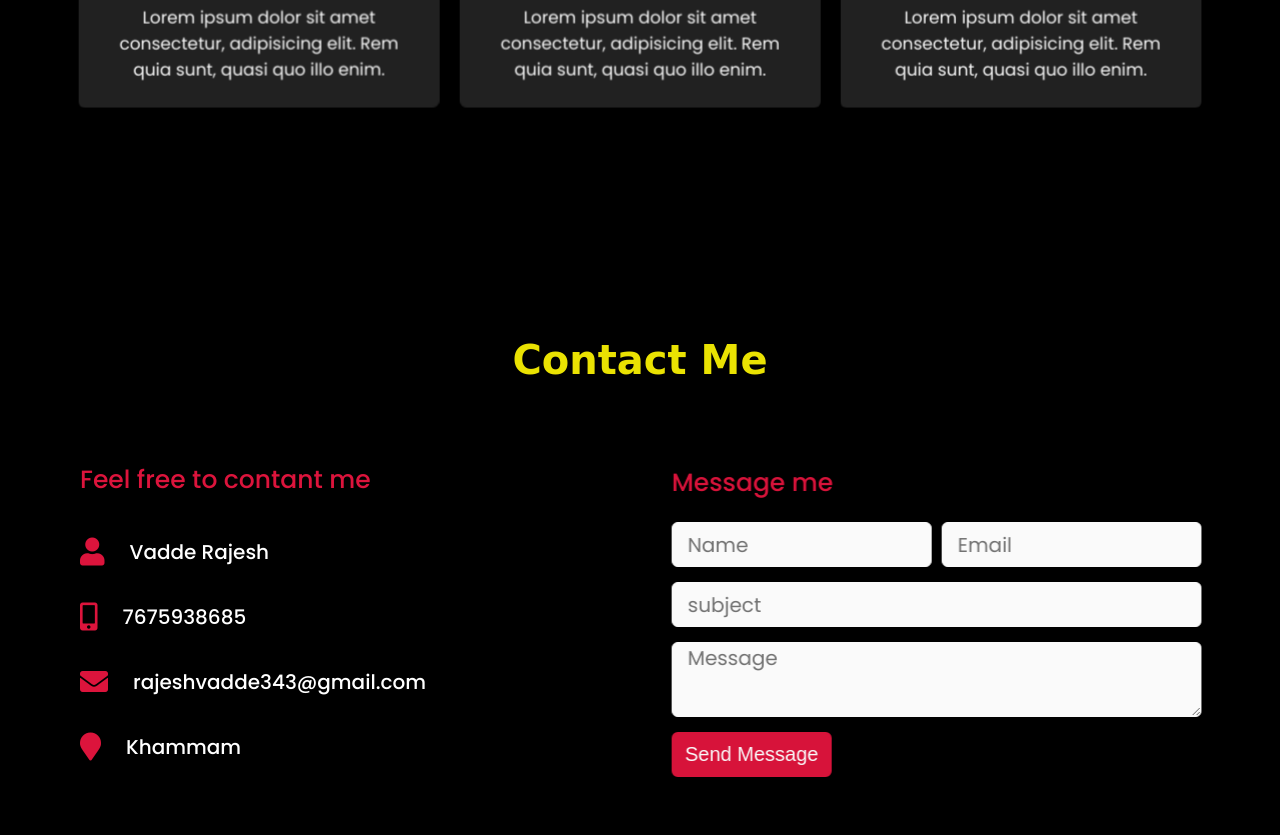
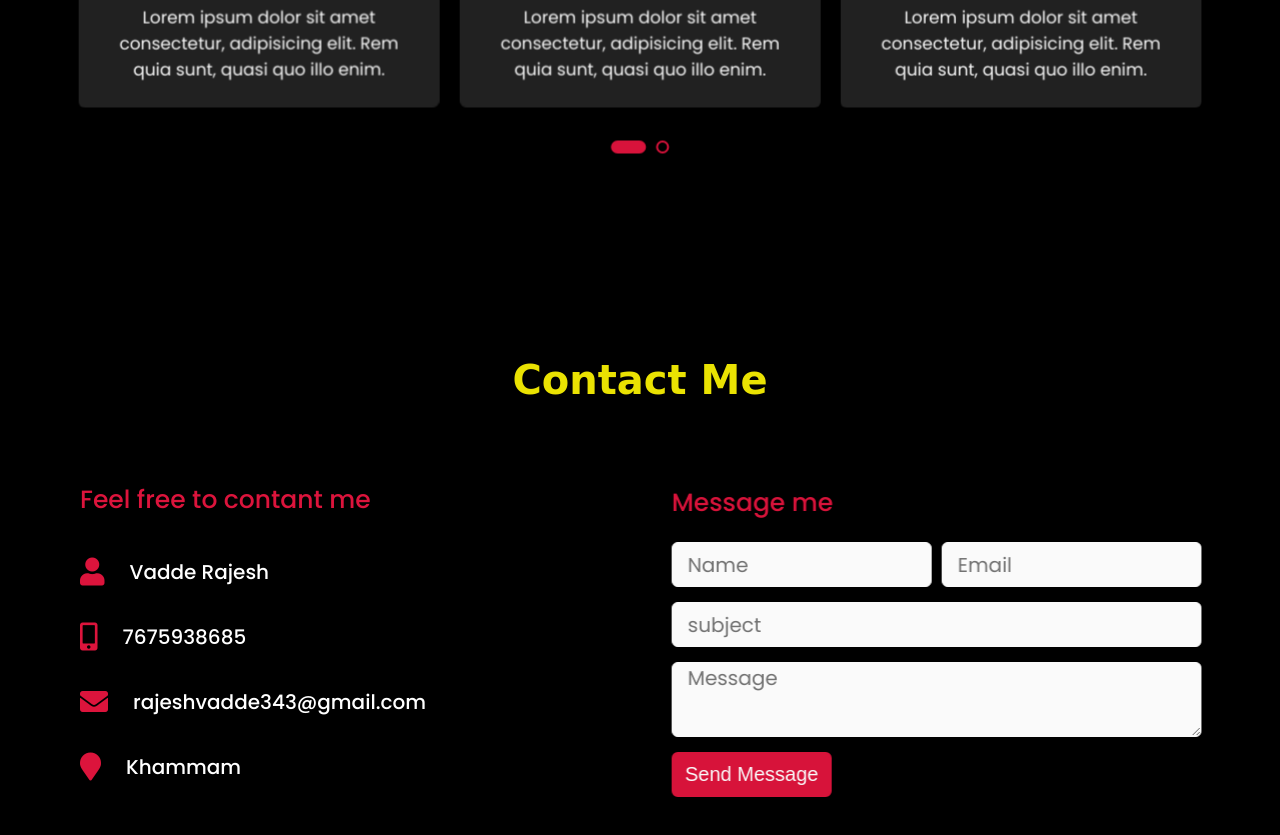
Before and after one commit to rv-2024/myportfolio, a plain HTML site: page index.html in a window 1280 px wide. Shown: the part 2652-3487 px from the top of the page. Drawn offline with nearby package versions, Linux system fonts and the light colour scheme; a web font is replaced by a local one.

Commit message:
Add files via upload

```diff
--- a/mystyle.css
+++ b/mystyle.css
@@ -244,6 +244,7 @@ body{
     position: relative;
 
 }
+
 #line1::after,#line2::after,#line3::after,#line4::after,#line5::after{
     position:absolute;
     content:"";
@@ -313,6 +314,27 @@ body{
     font-size: 17px;
     text-align: center;
     color:#FFFFFF;
+}
+.owl-dots{
+    text-align: center;
+    margin-top: 20px;
+}
+.owl-dot{
+    height: 13px;
+    width: 13px;
+    margin: 0 5px;
+    outline: none!important;
+    border-radius: 50%;
+    border: 2px solid crimson!important;
+    transition: all 0.3s ease;
+}
+.owl-dot.active{
+    width: 35px;
+    border-radius: 14px;
+}
+.owl-dot.active,
+.owl-dot:hover{
+    background: crimson!important;
 }
 
 
```
